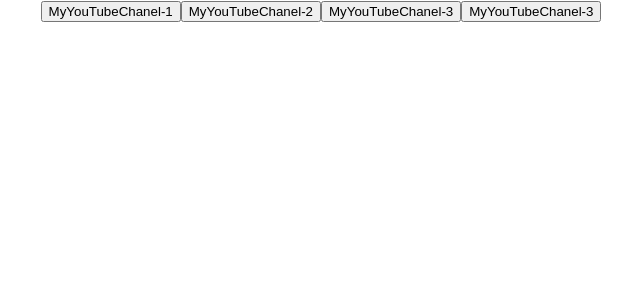
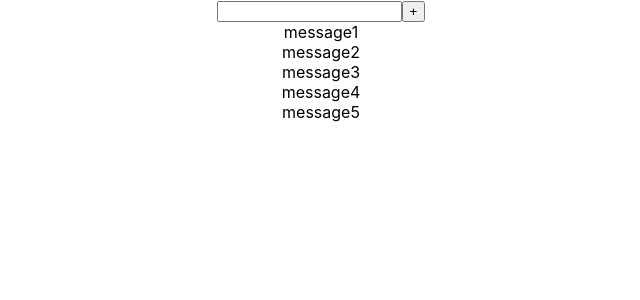
Before and after one commit to prohoryakovlev/project-dop, a React (Create React App) app: page / in a window 1280 px wide. Shown: the top 300 px of the page, without its empty margins (319-959 px from the left). Built offline with nearby package versions, Linux system fonts and the light colour scheme.

Commit message:
battonCallBack

```diff
--- a/src/App.tsx
+++ b/src/App.tsx
@@ -1,38 +1,30 @@
-import React from 'react';
+import React, {useState} from 'react';
 import logo from './logo.svg';
 import './App.css';
 import Button from "./components/Button";
 
 
 function App() {
-    const Button1Foo = (subscriber: string, age: number, address: string) => {
-        console.log(subscriber, age, address)
-    }
-    const Button2Foo = (subscriber: string) => {
-        console.log(subscriber)
-    }
-    const Button3Foo = (subsriber: string) => {
-        console.log(subsriber)
-    }
-
+    const [message, setMessage] = useState([
+            {message: 'message1'},
+            {message: 'message2'},
+            {message: 'message3'},
+            {message: 'message4'},
+            {message: 'message5'}
+        ]
+    )
     return (
-
         <div className="App">
-            {/*<button>*/}
-            {/*    MyYouTubeChanel-1*/}
-            {/*</button>*/}
-            {/*<button>*/}
-            {/*    MyYouTubeChanel-2*/}
-            {/*</button>*/}
-            <Button name={"MyYouTubeChanel-1"} callBack={() => Button1Foo("In Vasya", 21, "Live in Minsk")}/>
-            <Button name={"MyYouTubeChanel-2"} callBack={() => Button2Foo("Im Ivan")}/>
-            <Button name={"MyYouTubeChanel-3"} callBack={() => Button3Foo("Im stupid Button")}/>
-            <Button name={"MyYouTubeChanel-3"} callBack={() => Button3Foo("Im stupid Button")}/>
-            {/*<Button name={"Delete"}/>*/}
-
+            <div>
+                <input />
+                <button>+</button>
+            </div>
+            {message.map((el, index) => {
+                return (
+                    <div key={index}>{el.message}</div>
+                )
+            })}
         </div>
-
     );
 }
-
 export default App;
```
